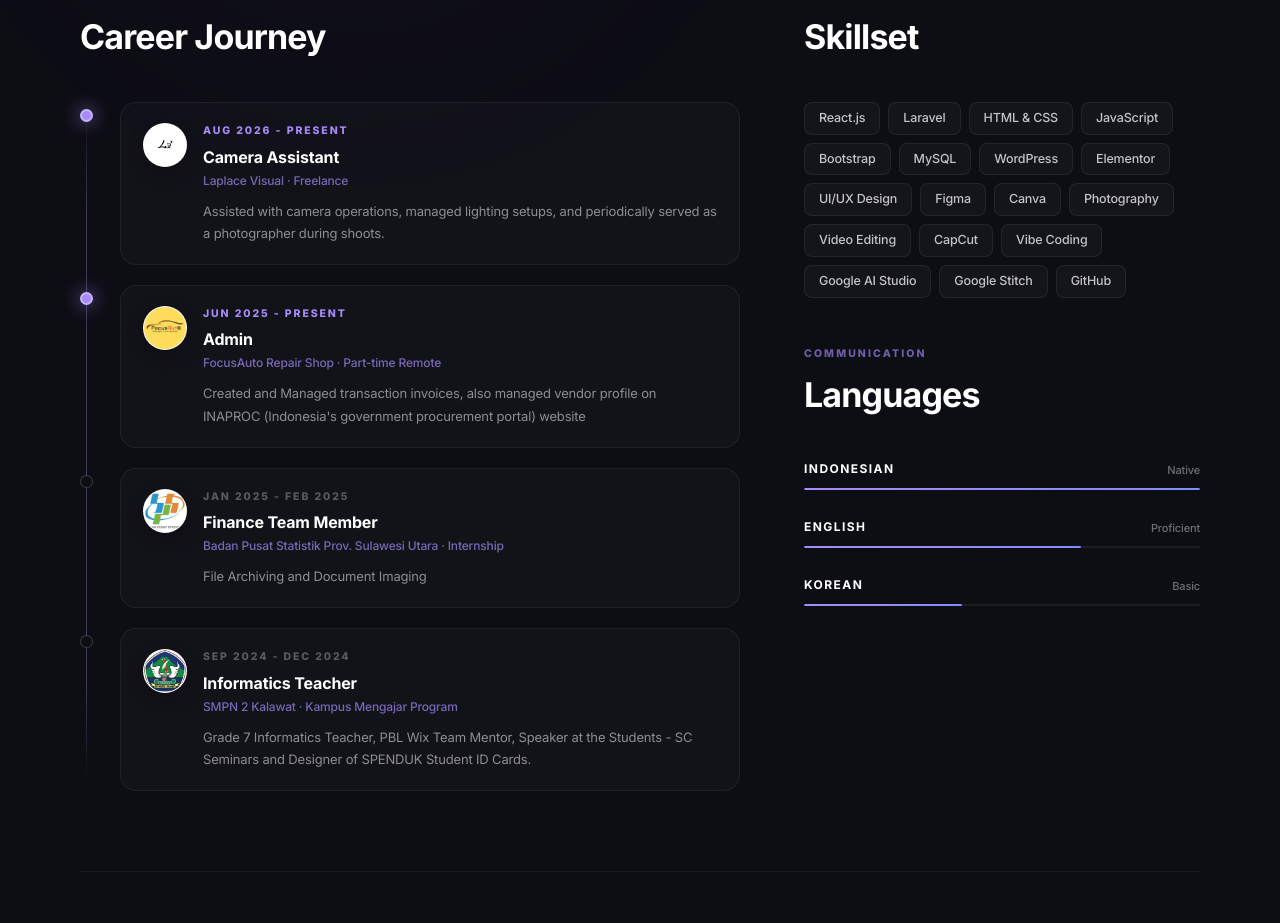
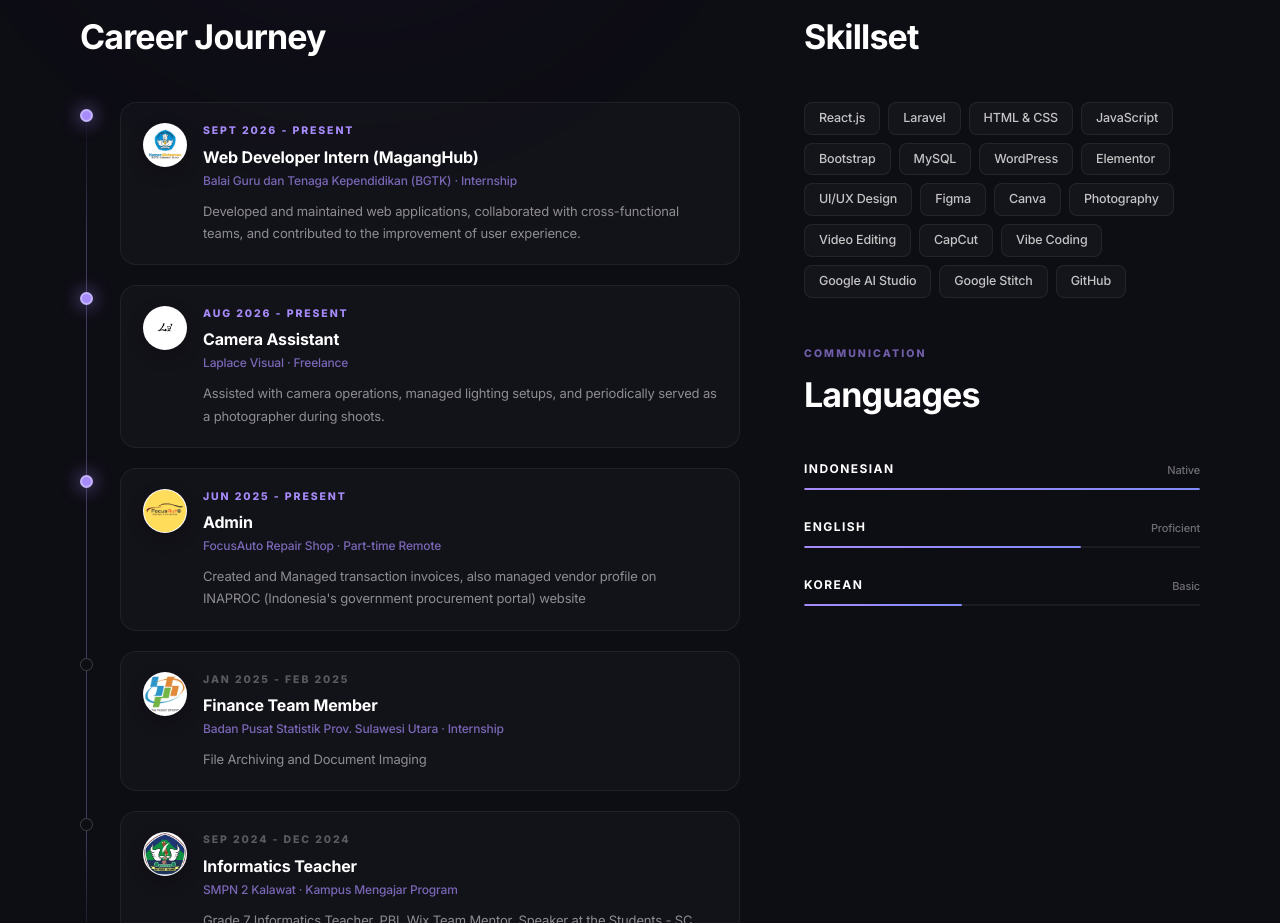
Before and after one commit to mystrygrdn/darlportfolio, a React (Vite) app: page /about-me in a window 1280 px wide. Shown: the part 805-1728 px from the top of the page. Built offline with nearby package versions, Linux system fonts and the light colour scheme.

Commit message:
update job maganghub

```diff
--- a/src/pages/AboutMe.jsx
+++ b/src/pages/AboutMe.jsx
@@ -15,6 +15,7 @@
 import digitalentLogo from "../assets/images/AboutMe/digitalent.webp";
 import googledevelopersLogo from "../assets/images/AboutMe/googledevelopers.webp";
 import laplaceLogo from "../assets/images/AboutMe/laplace.webp";
+import bgtkLogo from "../assets/images/AboutMe/bgtk.webp";
 
 // ── DATA ────────────────────────────────────────────────────────────────────
 
@@ -33,6 +34,15 @@
 //   tampilan tetap rapi walau belum ada asetnya.
 
 const CAREER = [
+  {
+    period: "SEPT 2026 - Present",
+    active: true,
+    title: "Web Developer Intern (MagangHub)",
+    place: "Balai Guru dan Tenaga Kependidikan (BGTK) · Internship",
+    desc: "Developed and maintained web applications, collaborated with cross-functional teams, and contributed to the improvement of user experience.",
+    logo: bgtkLogo,
+    logoAlt: "Balai Guru dan Tenaga Kependidikan",
+  },
   {
     period: "AUG 2026 - Present",
     active: true,
```
Also changed, not shown: src/assets/images/AboutMe/bgtk.webp (added).
